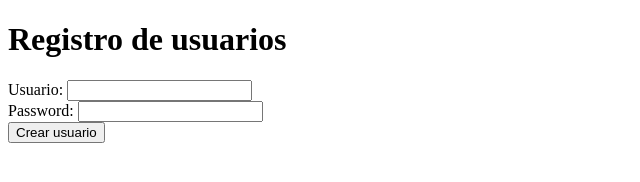
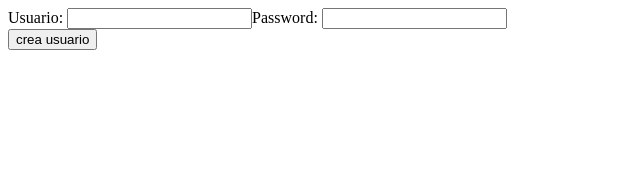
Before and after one commit to sebaguaraz/practicas-profesionalizantes-3, a website: page sdk/v1/default.html in a window 1280 px wide. Shown: the whole page, without its empty margins (0-640 px from the left). Drawn offline with Linux system fonts and the light colour scheme.

Commit message:
add hmtl web component

```diff
--- a/sdk/v1/default.html
+++ b/sdk/v1/default.html
@@ -5,13 +5,92 @@
 		<title>Login</title>
 	</head>
 	<body>
-		<h1>Registro de usuarios</h1>
+		<!-- <h1>Registro de usuarios</h1>
 		<form action="/register" method="post">
 			<label>Usuario:</label>
 			<input name="username" type="text"><br>
 			<label>Password:</label>
 			<input type="password" name="password"><br>
 			<button type="submit">Crear usuario</button>
-		</form>
+		</form> -->
 	</body>
+
+	<script>
+
+		class FormCreateUser extends HTMLElement{
+
+			constructor(){
+
+				super();
+
+				this.form = document.createElement("form");
+				this.label_username = document.createElement("label");
+				this.label_password = document.createElement("label");
+				this.input_username = document.createElement("input");
+				this.input_password = document.createElement("input");
+				this.br1 = document.createElement("br");
+				this.br2 = document.createElement("br");
+				this.bttn_createUser = document.createElement("button");
+
+				this.label_username.textContent = "Usuario: ";
+				this.label_username.htmlFor = "username"
+				this.input_username.type = "text";
+				this.input_username.id = "username";
+				this.input_username.name = "username"
+
+				this.label_password.textContent = "Password: ";
+				this.label_password.htmlFor = "password"
+
+				this.input_username.type = "password";
+				this.input_password.id = "password"
+				this.input_password.name = "password"
+
+				this.bttn_createUser.textContent = "crea usuario"
+				this.bttn_createUser.type ="submit"
+
+				this.form.appendChild(this.label_username)
+				this.form.appendChild(this.input_username)
+				this.form.appendChild(this.br1)
+				this.form.appendChild(this.label_password)
+				this.form.appendChild(this.input_password)
+				this.form.appendChild(this.br1)
+				this.form.appendChild(this.bttn_createUser)
+
+
+				this.form.action = "/register"
+				this.form.method = "post"
+
+				this.appendChild(this.form)
+
+			}
+
+
+			connectedCallback(){
+				console.log("hola")
+			}
+
+
+
+			disconnectCallback(){
+			}
+
+
+
+
+		}
+
+		customElements.define("form-create-user", FormCreateUser);
+
+
+		function main(){
+
+		const form = new FormCreateUser();
+		document.body.appendChild(form);
+
+
+		}
+
+		window.onload = main
+	</script>
+
 </html>
--- a/sdk/v1/services/registerService.js
+++ b/sdk/v1/services/registerService.js
@@ -19,7 +19,9 @@ async function register(objetoResultante, db) {
   try {
 
     const result = await insertarUsuario(db, username, password)
-    return { 'Usuario insertado: ': result };
+
+    const {id, ...objectResult} = result
+    return { 'Usuario insertado: ': objectResult };
 
 
   } catch (error) {
```
Also changed, not shown: 1 other file.
